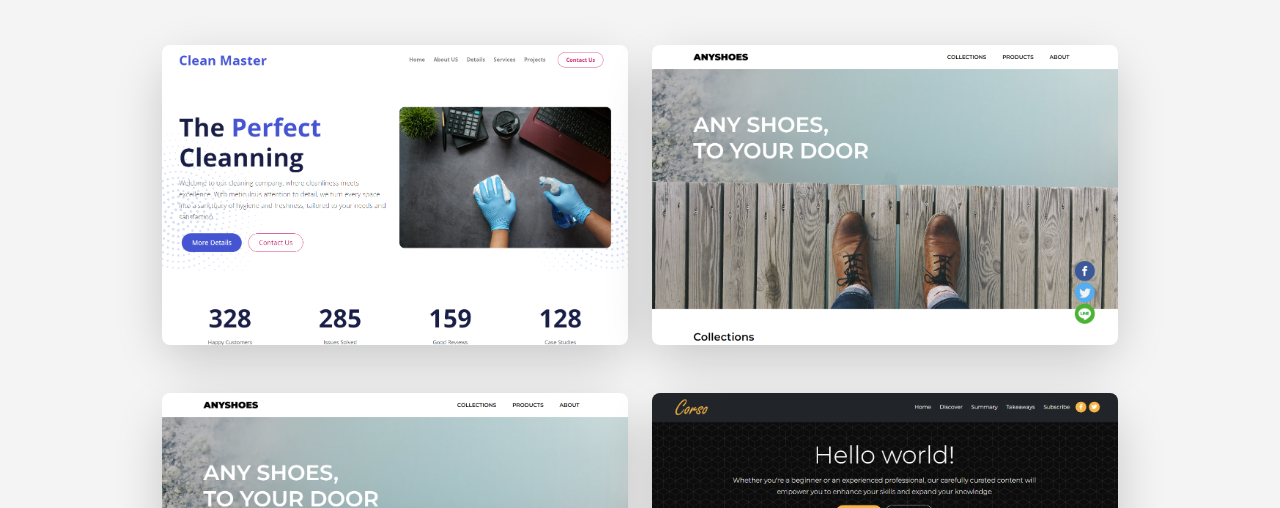
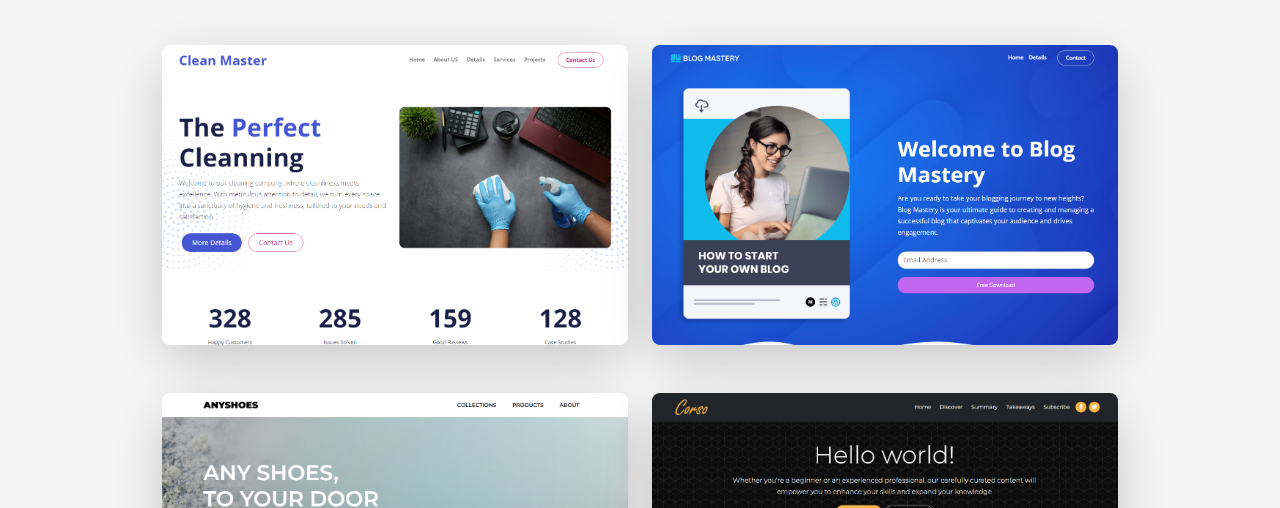
Before and after one commit to ChairatJay/Chairat-Portfolio, a website: page index.html in a window 1280 px wide. Shown: the part 2264-2772 px from the top of the page. Drawn offline with Linux system fonts and the light colour scheme.

Commit message:
final test

```diff
--- a/index.html
+++ b/index.html
@@ -175,7 +175,7 @@
         <div class="col-md-6 mb-5">
           <div class="project shadow-lg rounded-5">
             <a href="https://ebook-project-one.vercel.app/" target="_blank">
-              <img src="./src/png/portfolio/AnyShoes.png" alt="" class="img-fluid rounded-3" />
+              <img src="./src/png/portfolio/Blogmastery.png" alt="" class="img-fluid rounded-3" />
             </a>
           </div>
         </div>
```
